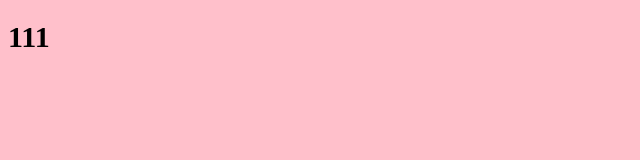
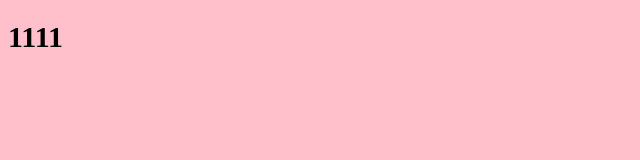
Before and after one commit to SuTerry/react-cli, a React app: page / in a window 1280 px wide. Shown: the top 160 px of the page, without its empty margins (0-640 px from the left). Built offline with nearby package versions, Linux system fonts and the light colour scheme.

Commit message:
添加提交前代码校验

```diff
--- a/package.json
+++ b/package.json
@@ -6,8 +6,8 @@
   "scripts": {
     "start": "cross-env NODE_ENV=local  webpack serve --config bin/webpack.dev.js",
     "build:dev": "cross-env NODE_ENV=production  webpack --config bin/webpack.pro.js",
-    "eslint": "eslint src --ext .js,ts,tsx",
-    "prepare": "yarn eslint && husky install"
+    "test": "eslint src --ext .js,ts,tsx",
+    "prepare": "yarn test && husky install"
   },
   "author": "",
   "license": "ISC",
--- a/src/index.tsx
+++ b/src/index.tsx
@@ -10,15 +10,15 @@ import './index.less'
 
 const rootDom = document.getElementById('root')
 
-ReactDom.render(<h1>111</h1>, rootDom)
+ReactDom.render(<h1>1111</h1>, rootDom)
 
 
 const p = new Promise(resolve => {
-  resolve(1111)
+  // resolve(1111)
 })
 
-p.then(res => console.log(res))
+// p.then(res => console.log(res))
 
 import('./aa').then(aa => {
-  console.log(aa.default())
+  // console.log(aa.default())
 })
```
Also changed, not shown: 2 other files (tests, documents, lock files or other folders).
